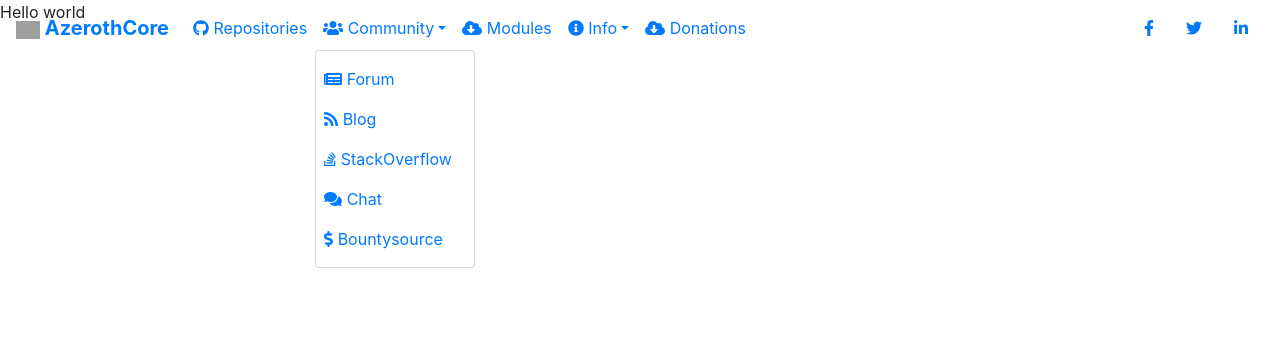
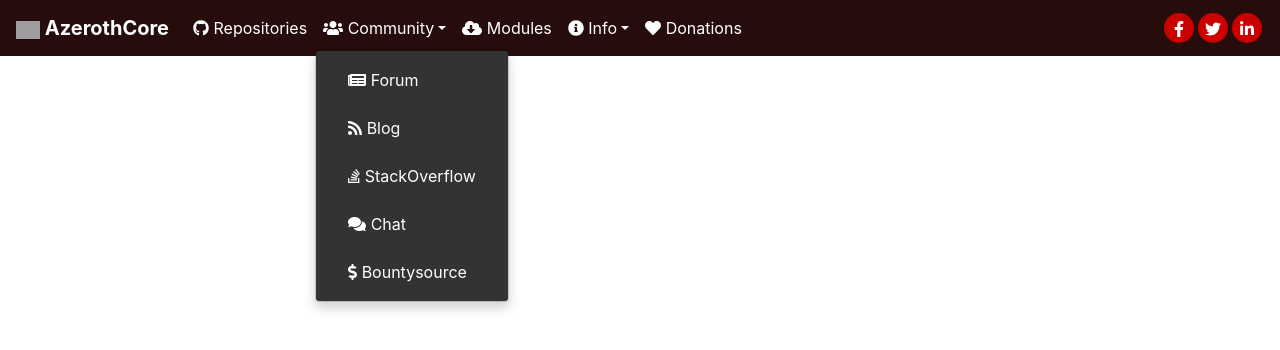
Before and after one commit to azerothcore/azerothcore.org-website, a Next.js app: page / in a window 1280 px wide. Both pictures are taken after a click on the link "Community". Shown: the top 350 px of the page. Built offline with nearby package versions, Linux system fonts and the light colour scheme; grey boxes are pictures that could not be loaded.

Commit message:
start the styling of the navbar

```diff
--- a/components/Header.js
+++ b/components/Header.js
@@ -19,7 +19,7 @@ const Header = () => {
   const [isOpen, setOpen] = useState(false);
   return (
     <header>
-      <Navbar expand="lg" fixed="top">
+      <Navbar style={{ backgroundColor: '#270c0c' }} expand="lg" fixed="top">
         <Link href="/" passHref>
           <NavbarBrand style={{ fontWeight: 'bold' }}>
             <img src="/static/images/logo-small.png" alt="AzerothCore logo" style={{ maxWidth: '24px' }} /> AzerothCore
@@ -30,78 +30,74 @@ const Header = () => {
           <Nav className="mr-auto" navbar>
             <NavItem>
               <NavLink href="https://github.com/AzerothCore/">
-                <FontAwesomeIcon icon={['fab', 'github']} /> Repositories
+                <FontAwesomeIcon width="0" icon={['fab', 'github']} /> Repositories
               </NavLink>
             </NavItem>
 
             <UncontrolledDropdown nav inNavbar>
               <DropdownToggle nav caret>
-                <FontAwesomeIcon icon="users" /> Community
+                <FontAwesomeIcon width="0" icon="users" /> Community
               </DropdownToggle>
-              <DropdownMenu>
-                <ul style={{ padding: '0', listStyle: 'none' }}>
-                  <li>
+              <DropdownMenu tag="ul">
+                <DropdownItem tag="li">
                   <NavLink href="https://github.com/azerothcore/forum/issues/">
-                      <FontAwesomeIcon icon="newspaper" /> Forum
+                    <FontAwesomeIcon width="0" icon="newspaper" /> Forum
                   </NavLink>
-                  </li>
-                  <li>
+                </DropdownItem>
+                <DropdownItem tag="li">
                   <NavLink href="http://azerothcore.altervista.org/wp/">
-                      <FontAwesomeIcon icon="rss" /> Blog
+                    <FontAwesomeIcon width="0" icon="rss" /> Blog
                   </NavLink>
-                  </li>
-                  <li>
+                </DropdownItem>
+                <DropdownItem tag="li">
                   <NavLink href="https://stackoverflow.com/questions/tagged/azerothcore?sort=newest">
-                      <FontAwesomeIcon icon={['fab', 'stack-overflow']} /> StackOverflow
+                    <FontAwesomeIcon width="0" icon={['fab', 'stack-overflow']} /> StackOverflow
                   </NavLink>
-                  </li>
-                  <li>
+                </DropdownItem>
+                <DropdownItem tag="li">
                   <NavLink href="https://discord.gg/gkt4y2x">
-                      <FontAwesomeIcon icon="comments" /> Chat
+                    <FontAwesomeIcon width="0" icon="comments" /> Chat
                   </NavLink>
-                  </li>
-                  <li>
+                </DropdownItem>
+                <DropdownItem tag="li">
                   <NavLink href="https://www.bountysource.com/teams/azerothcore">
-                      <FontAwesomeIcon icon="dollar-sign" /> Bountysource
+                    <FontAwesomeIcon width="0" icon="dollar-sign" /> Bountysource
                   </NavLink>
-                  </li>
-                </ul>
+                </DropdownItem>
               </DropdownMenu>
             </UncontrolledDropdown>
             <NavItem>
               <Link href="/modules/" passHref>
                 <NavLink>
-                  <FontAwesomeIcon icon="cloud-download-alt" /> Modules
+                  <FontAwesomeIcon width="0" icon="cloud-download-alt" /> Modules
                 </NavLink>
               </Link>
             </NavItem>
             <UncontrolledDropdown nav inNavbar>
               <DropdownToggle nav caret>
-                <FontAwesomeIcon icon="info-circle" /> Info
+                <FontAwesomeIcon width="0" icon="info-circle" /> Info
               </DropdownToggle>
-              <DropdownMenu>
-                <ul style={{ padding: '0', listStyle: 'none' }}>
-                  <li>
+              <DropdownMenu tag="ul">
+                <DropdownItem tag="li">
                   <NavLink href="https://github.com/azerothcore/forum/issues/">
-                      <FontAwesomeIcon icon={['fab', 'wikipedia-w']} /> Wiki
+                    <FontAwesomeIcon width="0" icon={['fab', 'wikipedia-w']} /> Wiki
                   </NavLink>
-                  </li>
-                  <li>
+                </DropdownItem>
+                <DropdownItem tag="li">
                   <NavItem>
                     <Link href="/testimonials/" passHref>
                       <NavLink>
-                          <FontAwesomeIcon icon="thumbs-up" /> Testimonials
+                        <FontAwesomeIcon width="0" icon="thumbs-up" /> Testimonials
                       </NavLink>
                     </Link>
                   </NavItem>
-                  </li>
-                </ul>
+                </DropdownItem>
               </DropdownMenu>
             </UncontrolledDropdown>
             <NavItem>
               <Link href="/donations/" passHref>
                 <NavLink>
-                  <FontAwesomeIcon icon="cloud-download-alt" /> Donations
+                  <FontAwesomeIcon width="0" icon="heart" /> Donations
                 </NavLink>
               </Link>
             </NavItem>
@@ -109,22 +105,68 @@ const Header = () => {
           <Nav className="ml-auto">
             <NavItem>
               <NavLink className="nav-link_social" href="https://www.facebook.com/AzerothCore/">
-                <FontAwesomeIcon icon={['fab', 'facebook-f']} />
+                <FontAwesomeIcon width="0" icon={['fab', 'facebook-f']} />
               </NavLink>
             </NavItem>
             <NavItem>
               <NavLink className="nav-link_social" href="https://twitter.com/azeroth_core">
-                <FontAwesomeIcon icon={['fab', 'twitter']} />
+                <FontAwesomeIcon width="0" icon={['fab', 'twitter']} />
               </NavLink>
             </NavItem>
             <NavItem>
               <NavLink className="nav-link_social" href="https://www.linkedin.com/company/azerothcore">
-                <FontAwesomeIcon icon={['fab', 'linkedin-in']} />
+                <FontAwesomeIcon width="0" icon={['fab', 'linkedin-in']} />
               </NavLink>
             </NavItem>
           </Nav>
         </Collapse>
       </Navbar>
+      <style jsx global>{`
+        header a {
+          color: #fff;
+        }
+        header a:hover {
+          color: #ffc2b3;
+        }
+        header .navbar-brand:hover {
+          color: #fff;
+        }
+        .nav-link_social {
+          padding: 4px;
+          border-radius: 50%;
+          color: #fff;
+          background-color: #ca0000;
+          height: 30px;
+          width: 30px;
+          text-align: center;
+          margin: 0 2px;
+        }
+        .nav-link_social:hover {
+          color: #fff;
+        }
+        .dropdown-menu {
+          position: absolute;
+          top: 100%;
+          left: 0;
+          z-index: 1000;
+          min-width: 160px;
+          padding: 5px 0;
+          margin: 2px 0 0;
+          text-align: left;
+          list-style: none;
+          -webkit-background-clip: padding-box;
+          background-clip: padding-box;
+          background-color: #333;
+          border: 1px solid #ccc;
+          border: 1px solid rgba(0, 0, 0, 0.15);
+          border-radius: 4px;
+          -webkit-box-shadow: 0 6px 12px rgba(0, 0, 0, 0.175);
+          box-shadow: 0 6px 12px rgba(0, 0, 0, 0.175);
+        }
+        .dropdown-item:active {
+          background-color: #fff;
+        }
+      `}</style>
     </header>
   );
 };
--- a/components/Layout.js
+++ b/components/Layout.js
@@ -12,7 +12,8 @@ import {
   faDollarSign,
   faCloudDownloadAlt,
   faInfoCircle,
-  faThumbsUp
+  faThumbsUp,
+  faHeart
 } from '@fortawesome/free-solid-svg-icons';
 
 library.add(
@@ -26,7 +27,8 @@ library.add(
   faDollarSign,
   faCloudDownloadAlt,
   faInfoCircle,
-  faThumbsUp
+  faThumbsUp,
+  faHeart
 );
 
 const Layout = props => (
```
Lines whose indentation alone changed are shown as unchanged.
